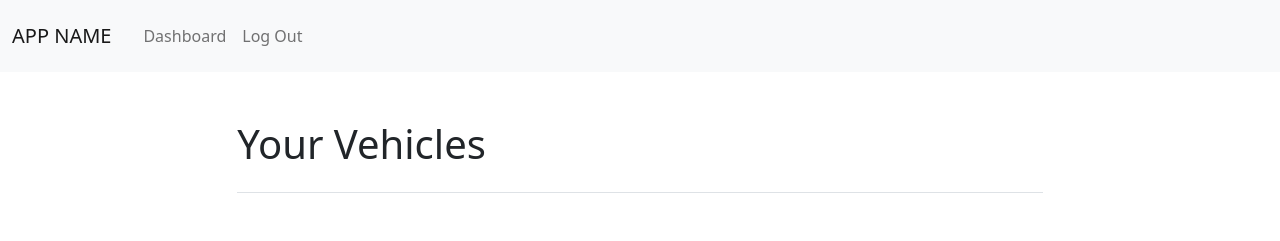
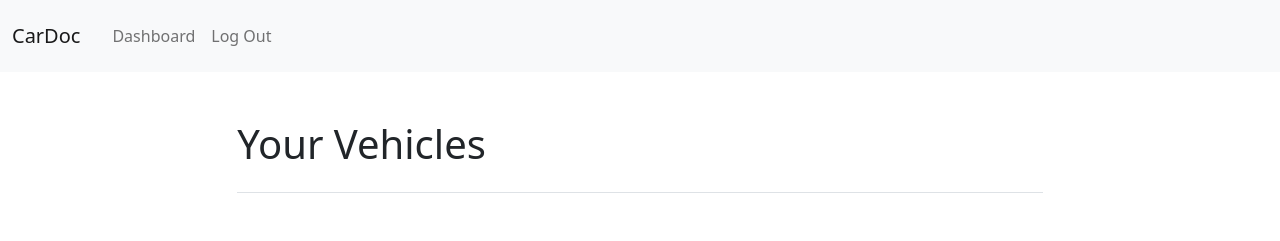
Before and after one commit to Burning-Maps-Fall-2022-Beaverhacks/Vehicle-Maintenance-Manager, a Flask app: page /dashboard/ in a window 1280 px wide. Shown: the top 241 px of the page. Run offline with Flask 2, Linux system fonts and the light colour scheme; data that the repository does not hold is empty.

Commit message:
Fixed nav template

```diff
--- a/maintenance_app/templates/nav.jinja
+++ b/maintenance_app/templates/nav.jinja
@@ -3,7 +3,7 @@
 <header>
     <nav class="navbar navbar-secondary navbar-expand-lg bg-light">
         <div class="container-fluid">
-            <a href="/" class="navbar-brand navbar-links">APP NAME</a>
+            <a href="/" class="navbar-brand navbar-links">CarDoc</a>
             <button class="navbar-toggler" type="button" data-bs-toggle="collapse"
                 data-bs-target="#navbarSupportedContent" aria-controls="navbarSupportedContent" aria-expanded="false"
                 aria-label="Toggle navigation">
```
